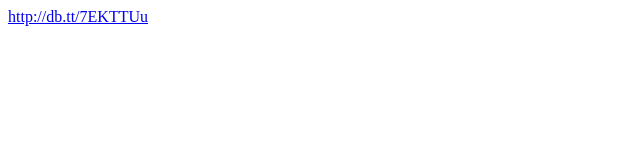
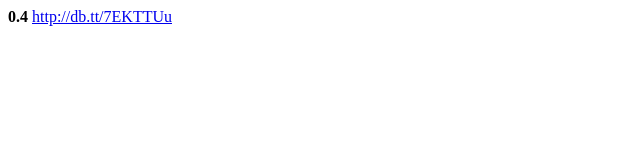
Before and after one commit to marioangulo/whatAndroid, a plain HTML site: page index.html in a window 1280 px wide. Shown: the full height of the page, 0-640 px from the left. Drawn offline with Linux system fonts and the light colour scheme.

Commit message:
Edited index.html via GitHub

```diff
--- a/index.html
+++ b/index.html
@@ -1 +1,2 @@
+<b>0.4</b>
 <a href="http://db.tt/7EKTTUu">http://db.tt/7EKTTUu</a>
```
